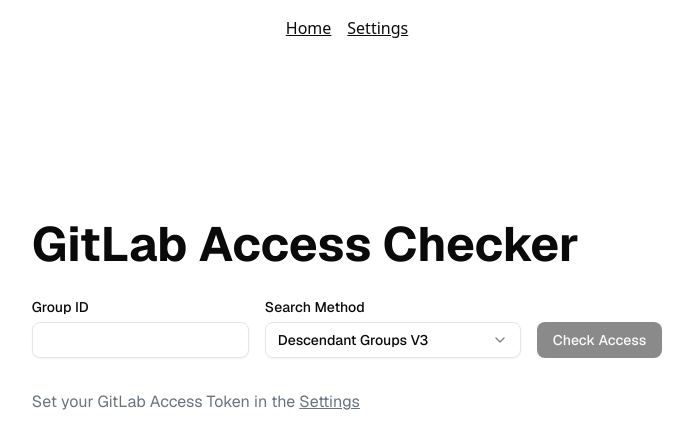
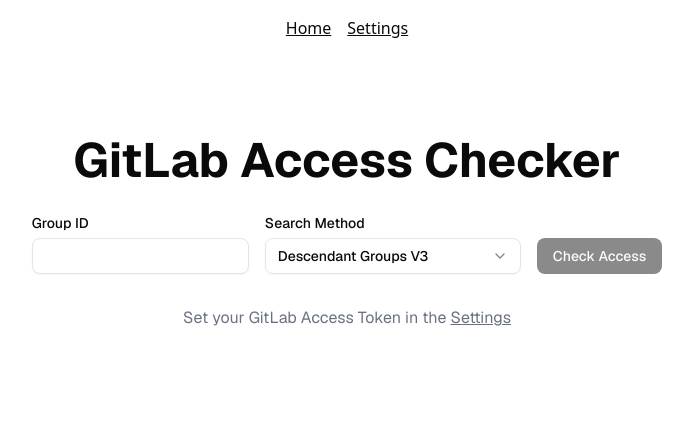
Before and after one commit to Sid0rr0/gitlab-access-checker, a Next.js app: page / in a window 1280 px wide. Shown: the top 448 px of the page, without its empty margins (293-986 px from the left). Built offline with nearby package versions, Linux system fonts and the light colour scheme.

Commit message:
style: index page layout

```diff
--- a/app/page.tsx
+++ b/app/page.tsx
@@ -11,8 +11,8 @@
 export default function Home() {
   return (
     <QueryClientProvider client={queryClient}>
-      <div className="grid grid-rows-[20px_1fr_20px] justify-items-center min-h-screen p-8 pb-20 gap-16 sm:p-20 font-[family-name:var(--font-geist-sans)]">
-        <main className="flex flex-col gap-[32px] row-start-2 items-center sm:items-start">
+      <div className="flex flex-col items-center min-h-screen p-8 pb-20 gap-16 sm:p-20 font-[family-name:var(--font-geist-sans)]">
+        <main className="flex flex-col gap-8 items-center w-3xl">
           <h1 className="text-5xl font-bold">GitLab Access Checker</h1>
 
           <GroupForm />
```
